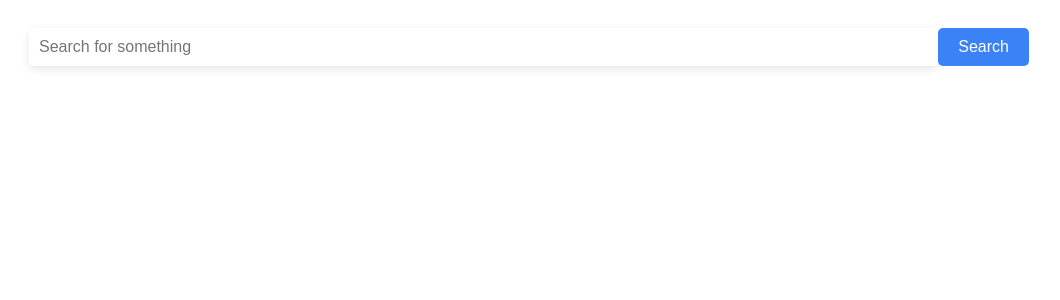
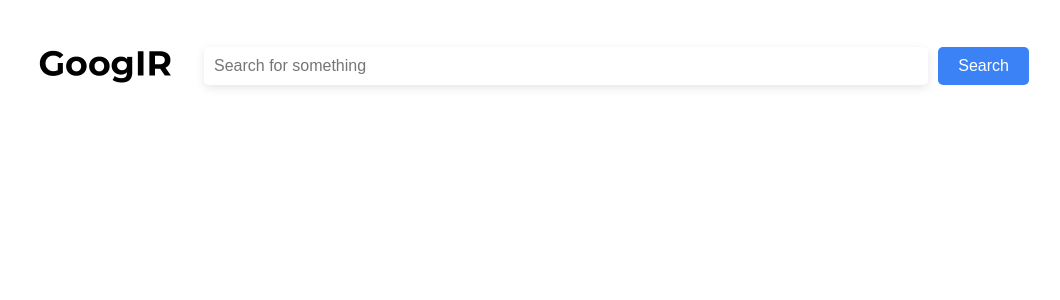
Before and after one commit to EivindKjosbakken/IN4325Project, a Nuxt app in the folder frontend/: page / in a window 1280 px wide. Shown: the top 300 px of the page, without its empty margins (111-1171 px from the left). Built offline with nearby package versions, Linux system fonts and the light colour scheme.

Commit message:
add loading screen

```diff
--- /dev/null
+++ b/frontend/LoadingScreen.vue
@@ -0,0 +1,22 @@
+<template>
+  <div id="loading">
+    <img src="./assets/LoadingComponent.gif" />
+  </div>
+</template>
+
+<script>
+export default {
+  name: "Loading"
+};
+</script>
+
+<style>
+#loading {
+  position: absolute;
+  background-color: white;
+  height: 100vh;
+  width: 100vw;
+  text-align: center;
+  line-height: 100vh;
+}
+</style>
--- a/frontend/app.vue
+++ b/frontend/app.vue
@@ -1,31 +1,37 @@
 <template>
+  <div>
     <div class="search-container">
       <div class="search-input">
+        <img src="./assets/GoogIR.png" width="150"/>
         <input class="search-bar" v-model="query" v-on:keyup.enter="fetch(query)" placeholder="Search for something" />
-    </div>
         <div class="search-button">
           <button class="button-primary" @click="fetch(query)">Search</button>
         </div>
       </div>
-
+    </div>
     <div class="search-query" v-if="timeTaken !== -1">
       <p>Time elapsed: {{ timeTaken }} seconds</p>
     </div>
-  <div class="search-result" v-for="item in data">
+    <LoadingScreen v-if="isLoading" />
+    <div class="search-result" v-else v-for="item in data">
       <a :href="item[1]" target="_blank">
         <h3 class="search-result-title" @click='window.location.href = item[1]'>{{ item[2] }}</h3>
       </a>
       <p class="search-result-abstract">{{ getLimitedAbstract(item[6]) }}</p>
     </div>
+  </div>
 </template>
 
 <script>
+import LoadingScreen from "./LoadingScreen";
+
 export default {
   data() {
     return {
       query: '',
       maxAbstractWords: 50,
       timeTaken: -1,
+      isLoading: false,
       // Data index meanings
       // 0: uuid, 1: repository link, 2: title, 3: author, 4: contributor, 5: publication year, 6: abstract, 7: subject topic,
       // 8: language, 9: publication type, 10: publisher, 11: isbn, 12: issn, 13: patent, 14: patent status, 15: bibliographic note,
@@ -36,6 +42,7 @@
   },
   methods: {
     async fetch(query) {
+      this.isLoading = true;
       const options = {
         method: 'POST',
         headers: { 'Content-Type': 'application/json' },
@@ -51,9 +58,11 @@
           }
           this.timeTaken = data.time;
           this.data = data.results;
+          this.isLoading = false;
         })
         .catch(error => {
           this.errorMessage = error;
+          this.isLoading = false;
           console.error('There was an error!', error);
         });
     }
@@ -69,6 +78,9 @@
         }
       };
     }
+  },
+  components: {
+    LoadingScreen
   }
 }
 </script>
@@ -88,11 +100,14 @@
 
 .search-input {
   flex: 1;
-  margin-right: 10px;
+  display: flex;
+  align-items: center;
 }
 
 .search-bar {
-  width: 100%;
+  width: 80%;
+  margin-left: 25px;
+  /* margin-top: -100px; */
   border: none;
   font-size: 16px;
   padding: 10px;
```
Also changed, not shown: frontend/assets/GoogIR.png (added), frontend/assets/LoadingComponent.gif (added). Lines whose indentation alone changed are shown as unchanged.
